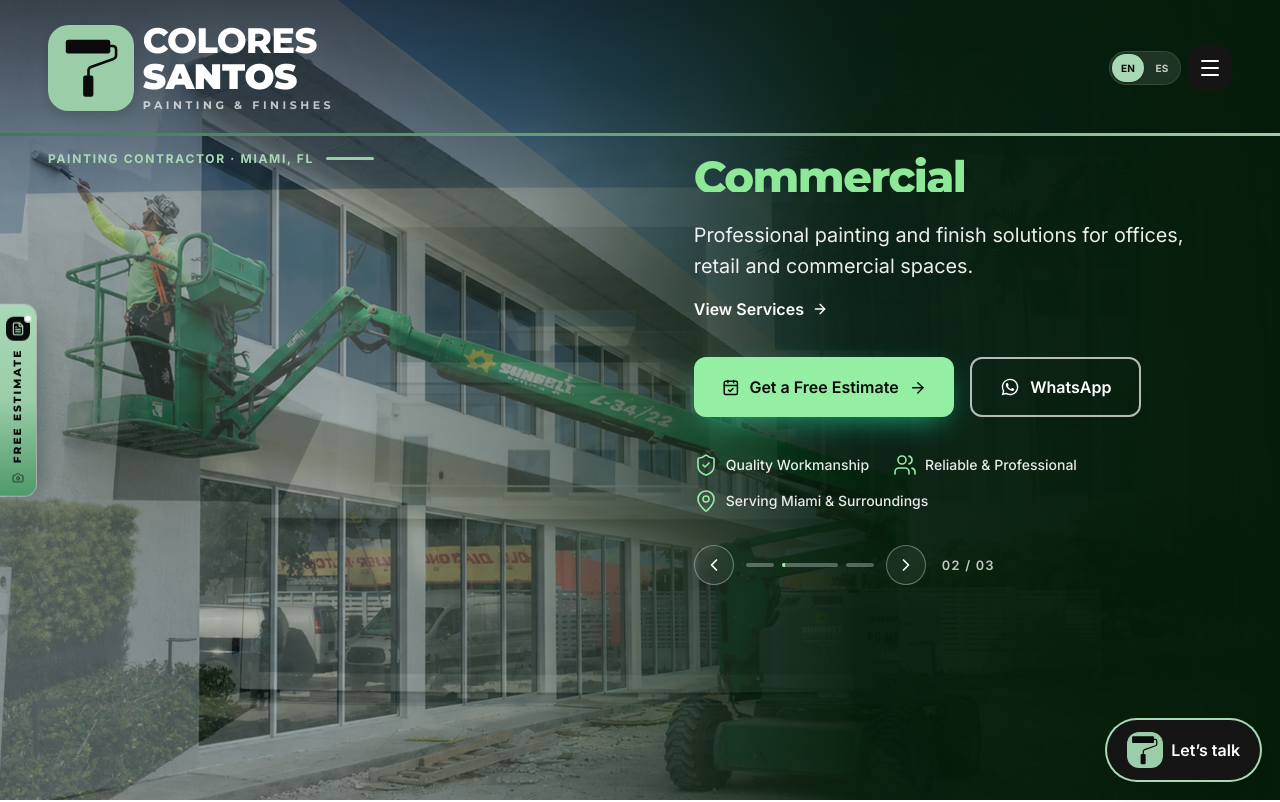
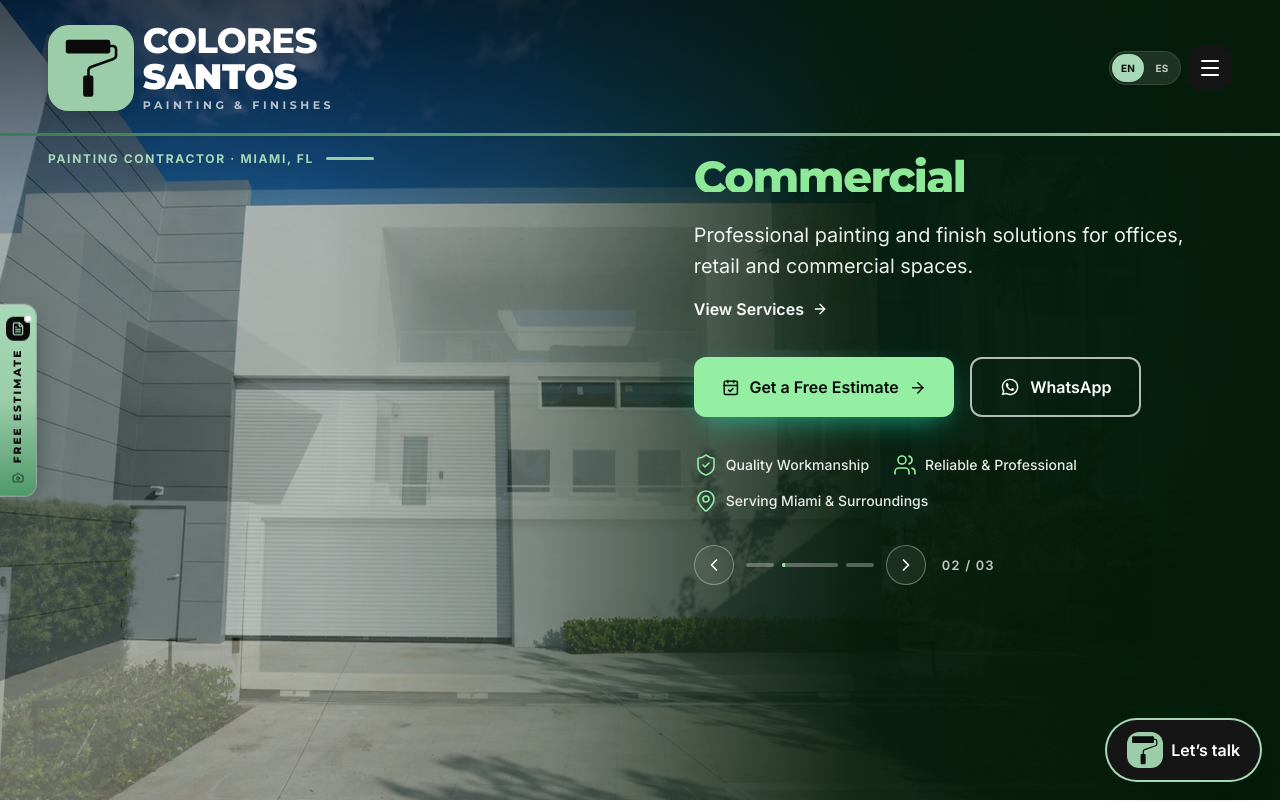
Before and after one commit to Guillemuhana/colores-santos, a React (Vite) app: page / in a window 1280 px wide. Shown: the top 802 px of the page. Built offline with nearby package versions, Linux system fonts and the light colour scheme.

Commit message:
Update commercial feature image

```diff
--- a/src/data/segments.js
+++ b/src/data/segments.js
@@ -5,7 +5,7 @@ import {
 
 export const SEGMENTS = [
   { to: '/residential', name: 'Residential', icon: House, card: '/img/home-hero.jpg', short: 'Painting, finishes and property upgrades for your home.' },
-  { to: '/commercial', name: 'Commercial', icon: Building2, card: '/img/commercial-exterior.webp', short: 'Professional painting and finish solutions for offices, retail and commercial spaces.' },
+  { to: '/commercial', name: 'Commercial', icon: Building2, card: '/img/commercial-warehouse.webp', short: 'Professional painting and finish solutions for offices, retail and commercial spaces.' },
   { to: '/hoa-condominiums', name: 'HOA & Condominiums', icon: Users, card: '/img/drive-hoa-hero.webp', short: 'Reliable painting, stucco and maintenance solutions for HOAs and condominium communities.' },
 ]
 
--- a/src/pages/Pages.jsx
+++ b/src/pages/Pages.jsx
@@ -162,7 +162,7 @@ export function Commercial() {
   return (
     <>
       <PageHero crumbs={[['Home', '/'], ['Commercial']]} eyebrow="Commercial Services · Miami, FL" title={['Commercial', 'Painting & Finishes']}
-        intro="Professional, efficient and high-quality painting solutions for businesses and commercial properties across South Florida." image="/img/commercial-exterior.webp" />
+        intro="Professional, efficient and high-quality painting solutions for businesses and commercial properties across South Florida." image="/img/commercial-warehouse.webp" alt="White commercial building exterior" />
       <BenefitsStrip items={[[Users, 'Minimal Business Disruption'], [ShieldCheck, 'Durable & Long-Lasting Finishes'], [Clock, 'On-Time & Reliable Service'], [HardHat, 'Safety & Compliance'], [Award, 'Quality Work & Professional Team']]} />
       <section className="grain relative overflow-hidden bg-forest-900 py-16 lg:py-20">
         <div className={wrap}>
```
Also changed, not shown: public/img/commercial-warehouse.webp (added).
